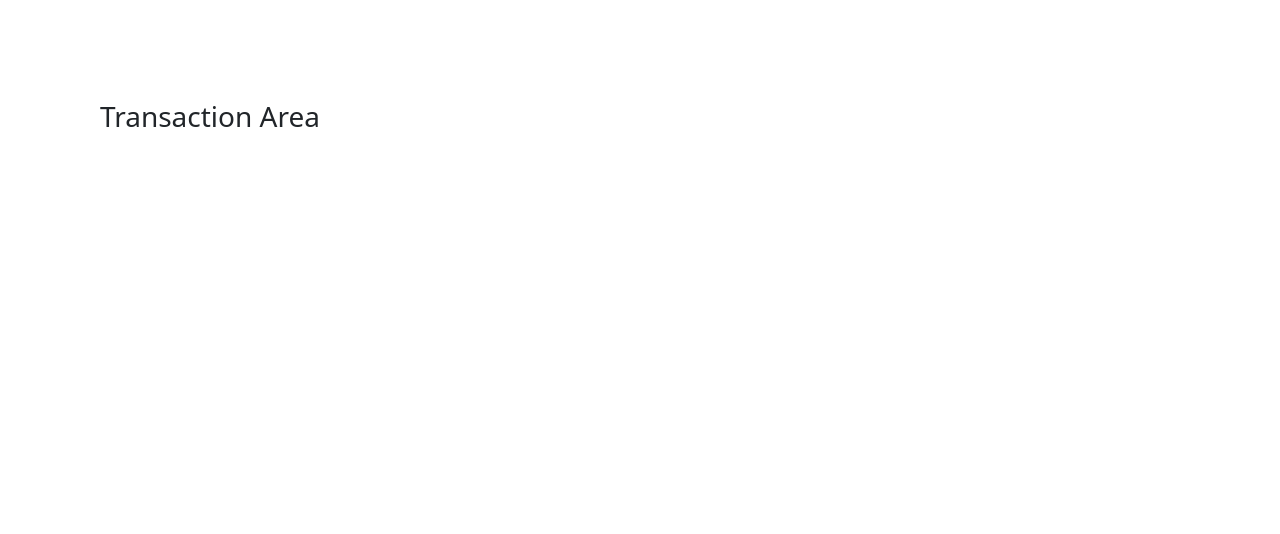
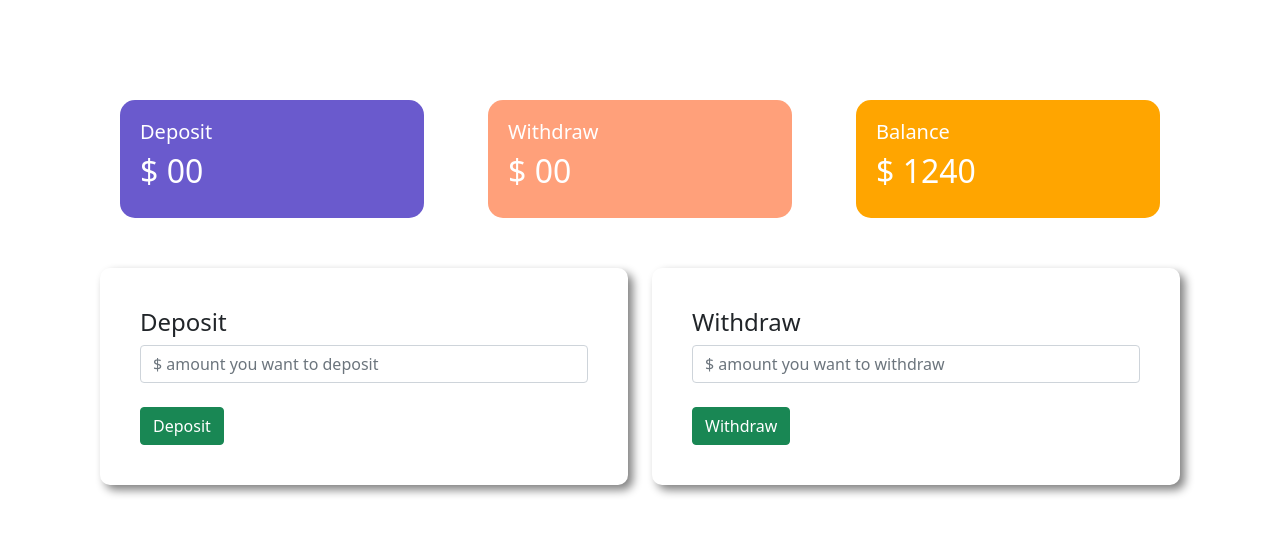
Before and after one commit to moshiur9185/mosh-bank, a plain HTML site: page index.html in a window 1280 px wide. Both pictures are taken after a click on the button "Enter". Drawn offline with nearby package versions, Linux system fonts and the light colour scheme.

Commit message:
added depost & blance

```diff
--- a/index.html
+++ b/index.html
@@ -12,6 +12,7 @@
 
 <body>
 
+    <!-- login area starts here -->
     <div id="login-area">
         <h1 class="text-center pt-5">Welcome to Pioneer Bank</h1>
         <div class="submit-area">
@@ -24,20 +25,109 @@
         </div>
     </div>
 
+    <!-- login area ends here -->
+
+    <!-- transaction area starts here -->
+
     <div id="transaction-area">
-        <h3>Transaction Area</h3>
+        <div class="row">
+            <div class="col-md-4">
+                <div class="deposit status">
+                    <h5>Deposit</h5>
+                    <h2>$ <span id="currentDeposit">00</span></h2>
+                </div>
+            </div>
+            <div class="col-md-4 ">
+                <div class="withdraw status">
+                    <h5>Withdraw</h5>
+                    <h2>$ <span id="currentWithdraw">00</span></h2>
+                </div>
+            </div>
+            <div class="col-md-4">
+                <div class="balance status">
+                    <h5>Balance</h5>
+                    <h2>$ <span id="currentBalance">1240</span></h2>
+                </div>
+            </div>
+        </div>
+
+
+
+        <div class="row">
+            <div class="col-md-6">
+                <div class="submit-area">
+                    <h4>Deposit</h4>
+                    <input id="depositAmount" type="text" class="form-control"
+                        placeholder="$ amount you want to deposit">
+                    <br>
+                    <button id="addDeposit" class="btn btn-success">Deposit</button>
+                </div>
+            </div>
+            <div class="col-md-6">
+                <div class="submit-area">
+                    <h4>Withdraw</h4>
+                    <input id="withdrawAmount" type="text" class="form-control"
+                        placeholder="$ amount you want to withdraw">
+                    <br>
+                    <button id="addWithdraw" class="btn btn-success">Withdraw</button>
+                </div>
+            </div>
+        </div>
     </div>
 
+    <!-- transaction area ends here -->
+
     <script>
+        // login button event handler
         const loginBtn = document.getElementById("login");
-        loginBtn.addEventListener("click", function(){
+        loginBtn.addEventListener("click", function () {
             const loginArea = document.getElementById("login-area");
             loginArea.style.display = "none";
             const transactionArea = document.getElementById("transaction-area");
             transactionArea.style.display = "block"
         });
+        //deposit button event handler
+        const depositBtn = document.getElementById("addDeposit");
+        depositBtn.addEventListener("click", function () {
+            const depositNumber = getInputNumber("depositAmount");
 
 
+            // const currentDeposit = document.getElementById("currentDeposit").innerText;
+            // const currentDepositNumber = parseFloat(currentDeposit);
+            // const totalDeposit = depositNumber + currentDepositNumber;
+            // document.getElementById("currentDeposit").innerText = totalDeposit;
+
+            // const currentBalance = document.getElementById("currentBalance").innerText;
+            // const currentBalanceNumber = parseFloat(currentBalance);
+            // const totalBalance = depositNumber + currentBalanceNumber;
+            // document.getElementById("currentBalance").innerText = totalBalance;
+            updateSpanText("currentDeposit", depositNumber);
+
+            updateSpanText("currentBalance", depositNumber);
+
+            document.getElementById("depositAmount").value = "";
+        })
+
+        //withdraw button event handler
+        const withdrawBtn = document.getElementById("addWithdraw");
+        withdrawBtn.addEventListener("click", function () {
+            const withdrawNumber = getInputNumber("withdrawAmount");
+            console.log(withdrawNumber);
+
+        })
+        function getInputNumber(id) {
+            const Amount = document.getElementById(id).value;
+            const amountNumber = parseFloat(Amount);
+            return amountNumber;
+        }
+
+        function updateSpanText(id, depositNumber) {
+            const current = document.getElementById(id).innerText;
+            const currentNumber = parseFloat(current);
+            const total = depositNumber + currentNumber;
+            document.getElementById(id).innerText = total;
+
+        }
     </script>
 </body>
 
--- a/style.css
+++ b/style.css
@@ -11,3 +11,19 @@ body{
 #transaction-area{
     display: none;
 }
+.status{
+    margin: 0 20px;
+    padding:20px;
+    color: white;
+    border-radius: 15px;
+}
+.deposit{
+
+    background-color: slateblue;
+}
+.withdraw{
+    background-color: lightsalmon;
+}
+.balance{
+    background-color: orange;
+}
```
